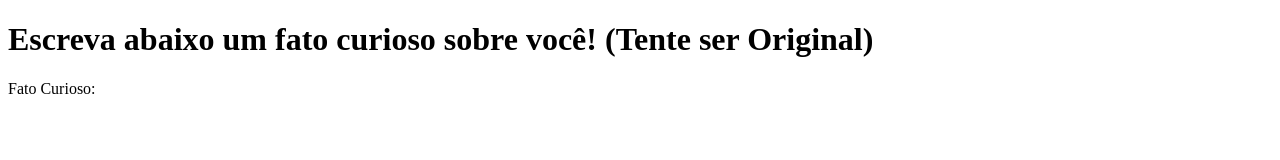
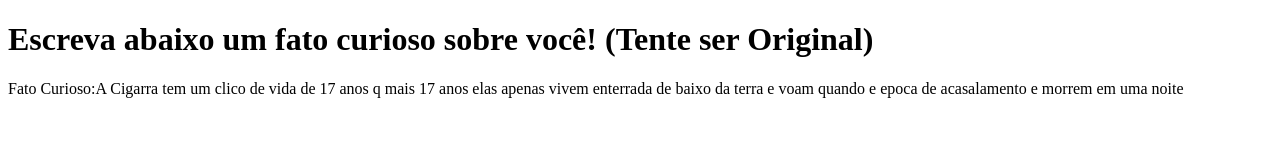
Before and after one commit to Ferreira048/Pratica, a plain HTML site: page index.html in a window 1280 px wide. Drawn offline with Linux system fonts and the light colour scheme.

Commit message:
muito facil

```diff
--- a/index.html
+++ b/index.html
@@ -7,6 +7,6 @@
 </head>
 <body>
     <h1>Escreva abaixo um fato curioso sobre você! (Tente ser Original)</h1>
-    <p>Fato Curioso: </p>
+    <p>Fato Curioso:A Cigarra tem um clico de vida de 17 anos q mais 17 anos elas apenas vivem enterrada de baixo da terra e voam quando e epoca de acasalamento e morrem em uma noite</p>
 </body>
 </html>
```
